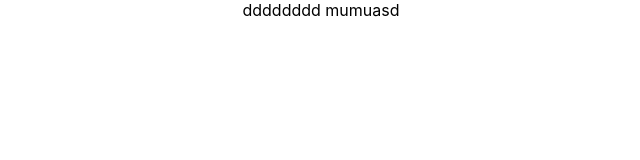
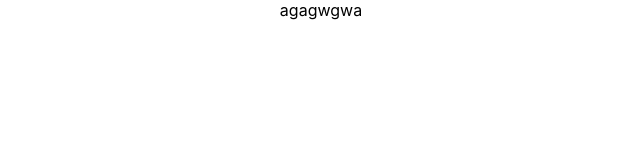
Before and after one commit to algnot/g03-react, a React (Create React App) app: page / in a window 1280 px wide. Shown: the top 160 px of the page, without its empty margins (319-959 px from the left). Built offline with nearby package versions, Linux system fonts and the light colour scheme.

Commit message:
new commiot

```diff
--- a/src/App.js
+++ b/src/App.js
@@ -4,7 +4,7 @@ import './App.css';
 function App() {
   return (
     <div className="App">
-      dddddddd mumuasd
+      agagwgwa
     </div>
   );
 }
```
